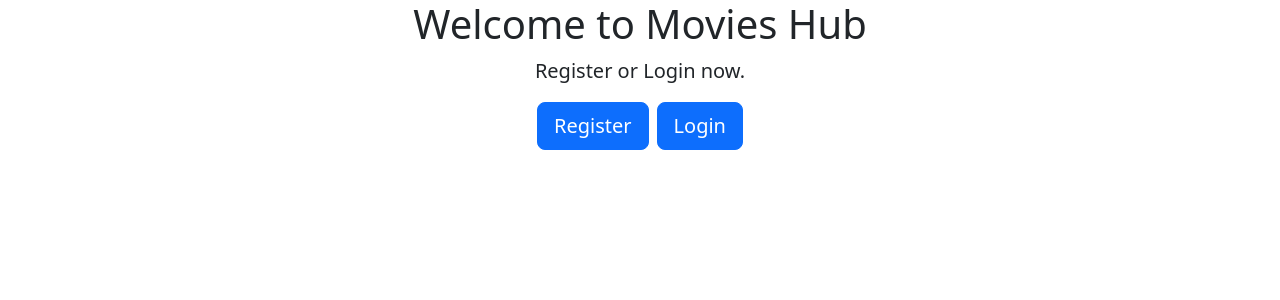
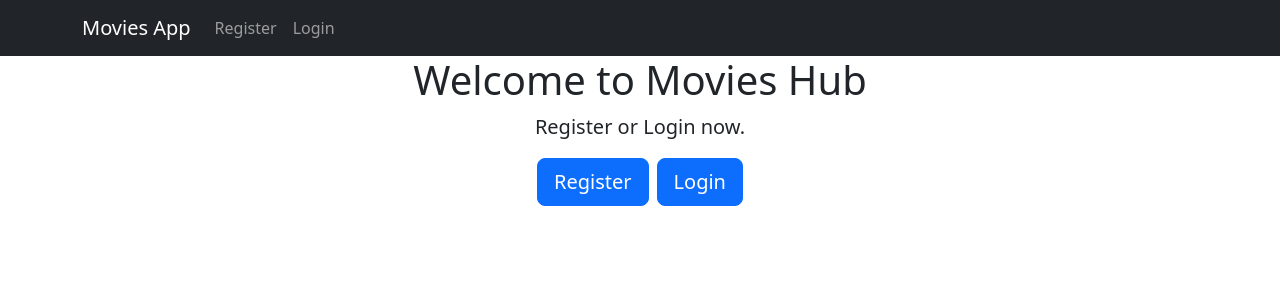
Before and after one commit to pyuyuu/movieAppClient, a React (Create React App) app: page / in a window 1280 px wide. Shown: the top 300 px of the page. Built offline with nearby package versions, Linux system fonts and the light colour scheme.

Commit message:
add components/AppNavBar.js

```diff
--- a/src/App.js
+++ b/src/App.js
@@ -4,6 +4,7 @@ import { jwtDecode } from 'jwt-decode';
 import { BrowserRouter as Router, Route, Routes, Navigate, useLocation } from 'react-router-dom';
 import { Toaster, toast } from 'react-hot-toast';
 import { Container } from 'react-bootstrap';
+import AppNavBar from './components/AppNavBar';
 import Home from './pages/Home';
 import Register from './pages/Register';
 import './App.css';
@@ -39,6 +40,7 @@ function App() {
   return (
     <UserProvider value={{ user, setUser, unsetUser }}>
       <Router>
+        <AppNavBar />
         <Container>
           <Routes>
             <Route path="/" element={<Home />} />
--- /dev/null
+++ b/src/components/AppNavBar.js
@@ -0,0 +1,33 @@
+import React, { useContext } from 'react';
+import { Container, Nav, Navbar } from 'react-bootstrap';
+import { Link, NavLink } from 'react-router-dom';
+import UserContext from '../UserContext';
+
+export default function AppNavBar() {
+    const { user } = useContext(UserContext);
+
+    return (
+        <>
+            <Navbar id="navbar" bg="dark" data-bs-theme="dark">
+                <Container>
+                    <Navbar.Brand href="/">Movies App</Navbar.Brand>
+                    <Nav className="me-auto">
+                        {!user && (
+                            <>
+                                <Nav.Link as={Link} to="/register">Register</Nav.Link>
+                                <Nav.Link as={Link} to="/login">Login</Nav.Link>
+                            </>
+                        )}
+
+                        {user && (
+                            <>
+                                <Nav.Link as={Link} to="/movies">Workouts</Nav.Link>
+                                <Nav.Link as={Link} to="/logout">Logout</Nav.Link>
+                            </>
+                        )}
+                    </Nav>
+                </Container>
+            </Navbar>
+        </>
+    );
+}
```
